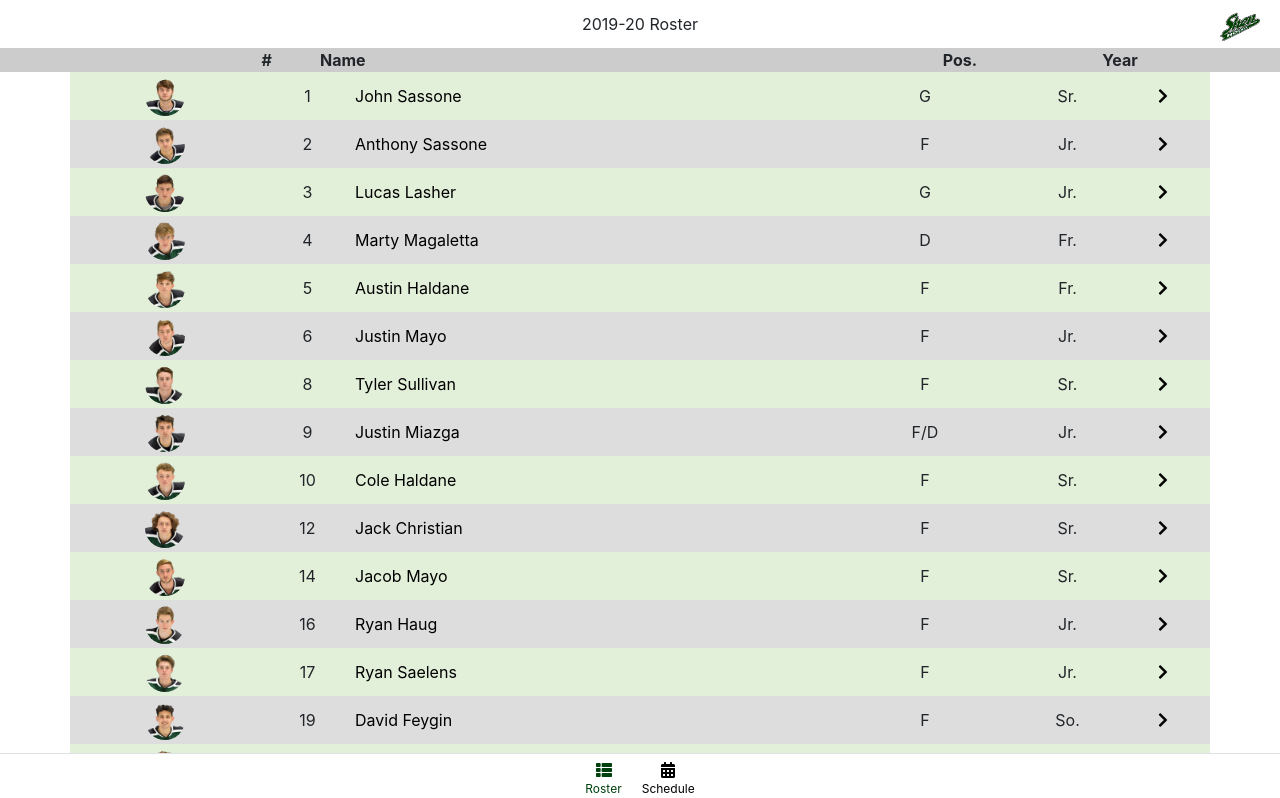
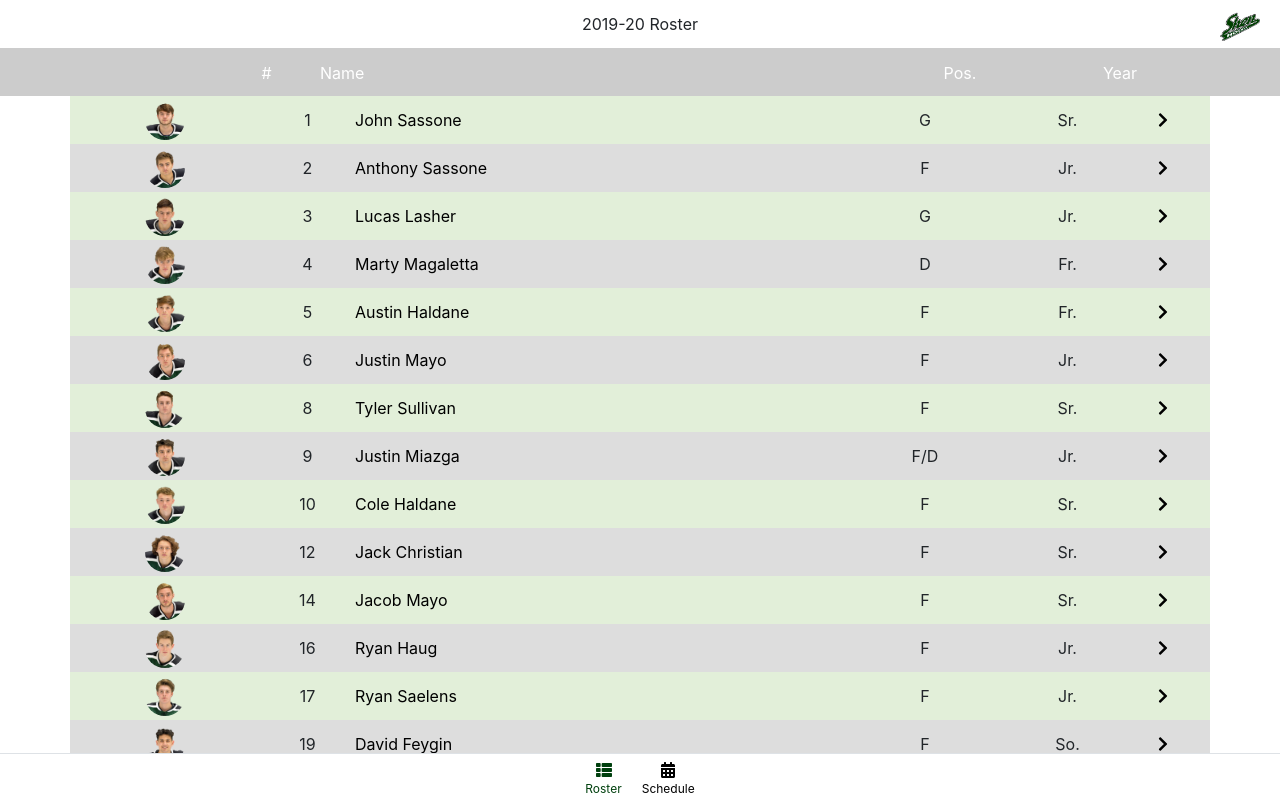
Before and after one commit to mikesae/hockey-roster-pwa, a React (Create React App) app: page / in a window 1280 px wide. Shown: the top 798 px of the page. Built offline with nearby package versions, Linux system fonts and the light colour scheme.

Commit message:
Add ability to sort roster by column.

```diff
--- a/src/App.scss
+++ b/src/App.scss
@@ -25,7 +25,7 @@ body {
 
 .spacer-for-header {
   background-color: white;
-  height: 1.5em;
+  height: 3em;
 }
 
 .nav-item {
--- a/src/BottomNavbar.tsx
+++ b/src/BottomNavbar.tsx
@@ -36,7 +36,7 @@ export default class BottomNavbar extends Component {
                             }
                             return match.isExact;
                         }}
-                    >
+                     >
                         <FontAwesomeIcon className="link-icon" icon={faCalendarAlt}/>
                         <div className="icon-label">Schedule</div>
                     </NavLink>
--- a/src/IPlayerProps.tsx
+++ b/src/IPlayerProps.tsx
@@ -1,7 +1,7 @@
 export interface IPlayerProps {
     uniformNumber: number,
-    name?: string,
-    position?: string,
-    year?: string;
+    name: string,
+    position: string,
+    year: string;
     imageUrl?: string;
 }
--- a/src/Roster.scss
+++ b/src/Roster.scss
@@ -2,4 +2,11 @@
   top: 3em;
   width: 100%;
   margin: 0;
+  height: 3em;
+
+  .btn {
+    padding: 0;
+    background: none;
+    border: none;
+  }
 }
--- a/src/roster.tsx
+++ b/src/roster.tsx
@@ -4,17 +4,53 @@ import players from './players.json';
 import {PlayerSummary} from "./PlayerSummary";
 import Row from "react-bootstrap/Row";
 import Col from "react-bootstrap/Col";
-import {IPlayerProps} from "./IPlayerProps";
 import Container from "react-bootstrap/Container";
 import TopNavbar from "./TopNavbar";
 import BottomNavbar from "./BottomNavbar";
+import Button from "react-bootstrap/Button";
 
-export default class Roster extends Component {
+export default class Roster extends Component<any, any> {
+    constructor(props:any) {
+        super(props);
+        this.state = { sortColumn: 'Number', sortDescending: true };
+    }
+
+    sortBy(sortColumn:string) {
+        let sortDescending = this.state.sortDescending;
+
+        if (sortColumn === this.state.sortColumn) {
+            sortDescending = !this.state.sortDescending;
+        }
+        this.setState({ sortColumn: sortColumn, sortDescending: sortDescending});
+    }
+
+    sortPlayers() {
+        let result = players;
+        switch (this.state.sortColumn) {
+            case 'Number':
+                result = players.sort((a, b) => a.uniformNumber - b.uniformNumber);
+                break;
+            case 'Name':
+                result = players.sort((a, b) => a.name.localeCompare(b.name));
+                break;
+            case 'Position':
+                result = players.sort((a, b) => a.position.localeCompare(b.position));
+                break;
+            case 'Year':
+                result = players.sort((a, b) => a.year.localeCompare(b.year));
+                break;
+        }
+        if (!this.state.sortDescending) {
+            result = result.reverse();
+        }
+        return result;
+    }
+
     render() {
         let roster: any[] = [];
 
-        players.sort((a: IPlayerProps, b: IPlayerProps) => a.uniformNumber - b.uniformNumber);
-        players.forEach(player => {
+        const sortedPlayers = this.sortPlayers();
+        sortedPlayers.forEach(player => {
             roster.push(<PlayerSummary {...player} key={player.uniformNumber}/>)
         });
 
@@ -24,11 +60,19 @@ export default class Roster extends Component {
                 <div className="spacer-for-header"/>
                 <Container className="roster-container">
                     <Row className="header-row fixed-top">
-                        <Col className="col-2 px-0"></Col>
-                        <Col className="col-1 px-0">#</Col>
-                        <Col className="col-5 px-0">Name</Col>
-                        <Col className="col-2 px-0">Pos.</Col>
-                        <Col className="col-1 px-0">Year</Col>
+                        <Col className="col-2 my-auto px-0">  </Col>
+                        <Col className="col-1 my-auto px-0">
+                            <Button onClick={() =>this.sortBy('Number')}>#</Button>
+                        </Col>
+                        <Col className="col-5 my-auto px-0">
+                            <Button onClick={() => this.sortBy('Name')}>Name</Button>
+                        </Col>
+                        <Col className="col-2 my-auto px-0">
+                            <Button onClick={() => this.sortBy('Position')}>Pos.</Button>
+                        </Col>
+                        <Col className="col-1 my-auto px-0">
+                            <Button onClick={() => this.sortBy('Year')}>Year</Button>
+                        </Col>
                     </Row>
                     {roster}
                 </Container>
```
